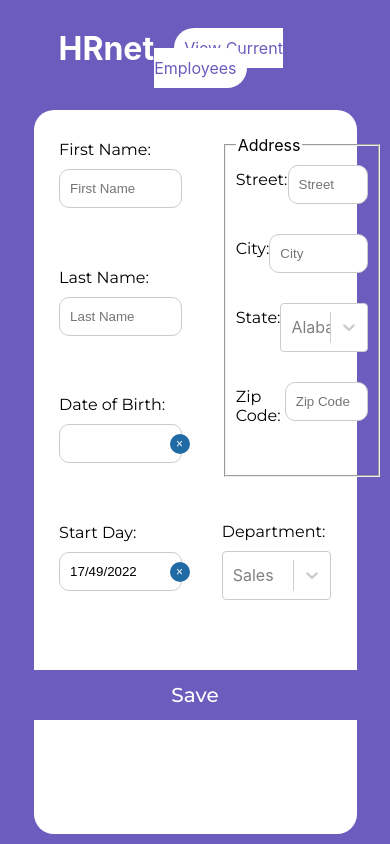
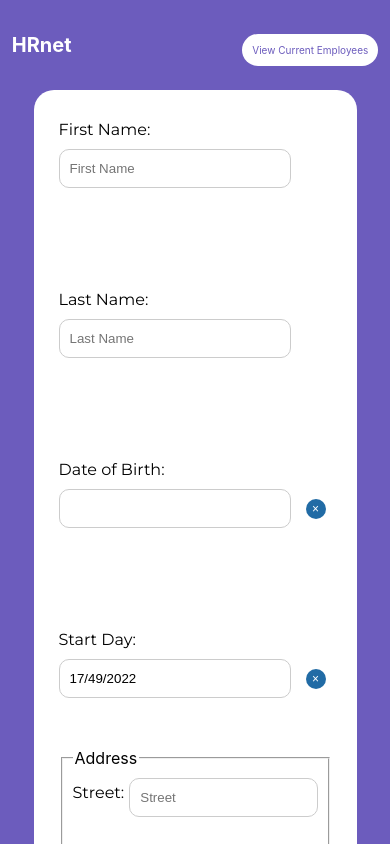
Before and after one commit to ghaithdiab/ghaithdiab_14_17032022, a React (Create React App) app: page / in a window 390 px wide. Shown: the top 844 px of the page. Built offline with nearby package versions, Linux system fonts and the light colour scheme.

Commit message:
responsive design

```diff
--- a/package.json
+++ b/package.json
@@ -12,7 +12,7 @@
     "react-router-dom": "^6.2.2",
     "react-scripts": "5.0.0",
     "react-select": "^5.2.2",
-    "table-component-react": "^1.6.1",
+    "table-component-react": "^1.6.2",
     "web-vitals": "^2.1.4"
   },
   "scripts": {
--- a/src/Pages/EmployeesPage/EmployeePage.css
+++ b/src/Pages/EmployeesPage/EmployeePage.css
@@ -5,3 +5,8 @@
     display: flex;
     flex-direction: column;
   }
+  @media screen and (max-width:576px){
+    .background{
+      height: 170vh;
+    }
+  }
--- a/src/Pages/HomePage/HomePage.css
+++ b/src/Pages/HomePage/HomePage.css
@@ -77,5 +77,37 @@ fieldset{
   font-size: 20px;
   cursor: pointer;
   border-radius: 10px;
-  box-shadow: #000 2px;
 }
+
+@media screen  and (max-width:576px){
+  .background{
+    height: 170vh;
+    /* overflow: scroll; */
+  }
+  .form-container{
+    flex-direction: column;
+  }
+  .left-side{
+    width: 100%;
+    height: 75vh;
+  }
+  .right-side{
+    width: 100%;
+    margin-left: 0;
+  }
+  .address{
+    width: 90%;
+  }
+  .input-container-right{
+    justify-content: space-between;
+  }
+  label{
+    margin-right: 5px;
+  }
+  .button{
+    margin-top: 0px;
+  }
+  .button .submit{
+    width: 200px;
+  }
+}
--- a/src/Pages/HomePage/HomePage.js
+++ b/src/Pages/HomePage/HomePage.js
@@ -153,6 +153,7 @@ const HomePage = ({addEmployee}) => {
               <div className="input-container">
                 <label htmlFor="department">Department:</label>
                 <Select
+                  id='department'
                   options={departments}
                   aira-label="departments"
                   placeholder={departments[0].value}
--- a/src/components/Header/Header.css
+++ b/src/components/Header/Header.css
@@ -2,7 +2,7 @@
   width: 70%;
   display: flex;
   justify-content: space-between;
-  margin: 8px auto 20px auto;
+  margin: 8px auto -8px auto;
 }
 .header h1{
   color: #fff;
@@ -29,3 +29,21 @@
   border-radius: 20px;
   padding: 25px;
 }
+
+@media screen and (max-width:576px) {
+  .header{
+    margin-bottom: 20px;
+    width: 94%;
+  }
+  .header h1{
+    font-size: 20px;
+    margin-top: 25px;
+  }
+  .header a{
+    font-size: 10px;
+  }
+  .container{
+    height: 146vh;
+    /* width: 100%; */
+  }
+}
```
Also changed, not shown: 1 other file (tests, documents, lock files or other folders).
